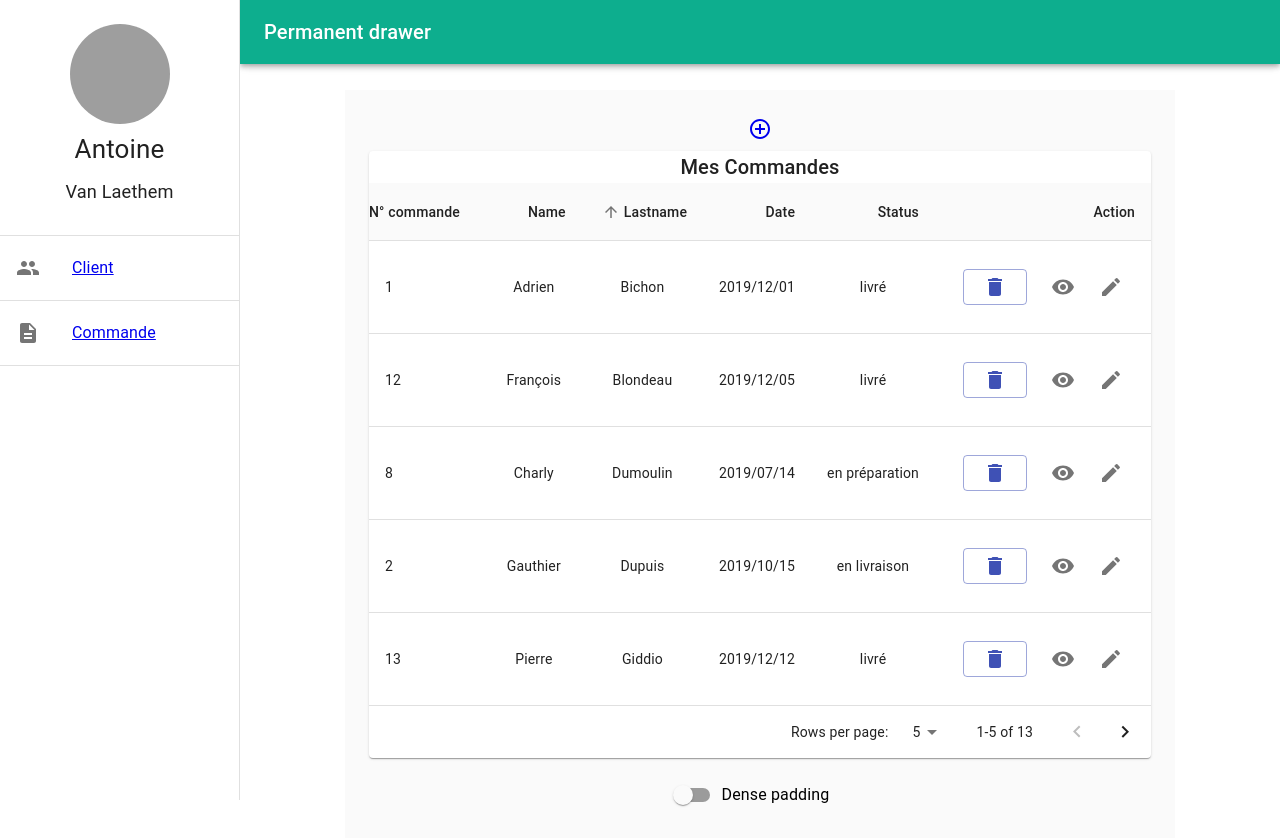
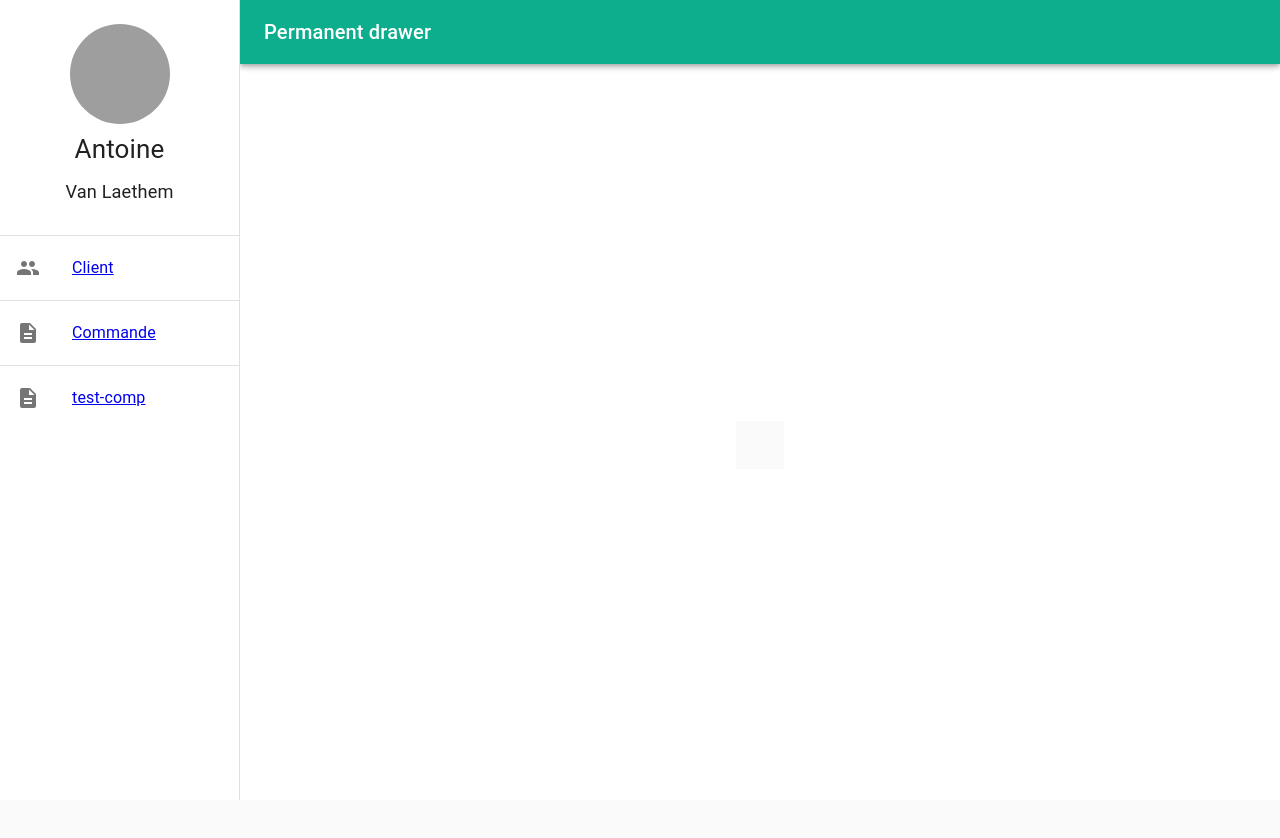
Before and after one commit to antoine-vl/wcs-takecare, a React (Create React App) app in the folder front-end/: page /dashboard in a window 1280 px wide. After the commit the page ends 800 px from the top, so only its background shows below. Built offline with nearby package versions, Linux system fonts and the light colour scheme; no server answers; grey boxes are pictures that could not be loaded.

Commit message:
maj routes

```diff
--- a/front-end/src/App.js
+++ b/front-end/src/App.js
@@ -1,29 +1,36 @@
 import React from 'react';
 import './App.css';
+
+// ROUTER
 import { Switch, Route } from 'react-router-dom';
+
+// COMPONENTS
 import Dashboard from './components/PharmacistSide/Dashboard';
 import HeroHeader from './components/HomeSide/HeroHeader';
-import FormulaireClient from './components/PharmacistSide/ClientPages/FormulaireClient';
 import FormulaireCommande from './components/PharmacistSide/CommandPages/FormulaireCommande';
-import EnhancedTable from './components/PharmacistSide/CommandPages/EnhancedTable'
+
+
+/* ============================== */
 
 
 function App() {
+
+
     return (
         <div className="App">
             <header className="App-header">
                 <Switch>
                     <Route
                         exact path='/'
-                        render ={(props) => < HeroHeader />}
+                        render ={props => < HeroHeader {...props} />}
                     />
                     <Route
                         path='/dashboard'
-                        render ={(props) => < Dashboard />}
+                        render ={props => < Dashboard {...props} />}
                     />
                     <Route
-                        exact path='/FormulaireCommande'
-                        render ={(props) => < FormulaireCommande />}
+                        path='/test-comp'
+                        render ={props => < FormulaireCommande {...props} />}
                     />
                 </Switch>
             </header>
--- a/front-end/src/components/HomeSide/HeroHeader.js
+++ b/front-end/src/components/HomeSide/HeroHeader.js
@@ -1,7 +1,15 @@
 import React from 'react';
 import './HeroHeader.css';
+
+// ROUTER
+import { Link } from 'react-router-dom';
+
+// COMPONENTS
 import SimpleSelect from './SimpleSelect';
 import ButtonPhone from './ButtonPhone';
+
+
+/* ============================== */
 
 
 const HeroHeader = () => {
@@ -22,6 +30,9 @@ const HeroHeader = () => {
                 </div>
             </div>
             <ButtonPhone/>
+
+            <button><Link to='/test-comp' >TEST-COMP</Link></button>
+            <button><Link to='/dashboard' >DASHBOARD</Link></button>
         </div>
     )
 }
--- a/front-end/src/components/PharmacistSide/Dashboard.js
+++ b/front-end/src/components/PharmacistSide/Dashboard.js
@@ -1,6 +1,10 @@
 import React from 'react';
 import './headerUserPage.css';
-import { NavLink, Switch, Route, useParams } from 'react-router-dom';
+
+// ROUTER
+import { NavLink, Switch, Route } from 'react-router-dom';
+
+// MATERIAL UI
 import PeopleIcon from '@material-ui/icons/People';
 import DescriptionIcon from '@material-ui/icons/Description';
 import { makeStyles } from '@material-ui/core/styles';
@@ -15,10 +19,16 @@ import ListItem from '@material-ui/core/ListItem';
 import ListItemIcon from '@material-ui/core/ListItemIcon';
 import ListItemText from '@material-ui/core/ListItemText';
 import Avatar from '@material-ui/core/Avatar';
+
+// COMPONENTS
 import CommandPage from './CommandPages/CommandPage';
 import FormulaireClient from './ClientPages/FormulaireClient';
 
 
+/* ============================== */
+
+
+// MATERIAL-UI STYLES
 const drawerWidth = 240;
 
 const useStyles = makeStyles(theme => ({
@@ -54,10 +64,18 @@ const useStyles = makeStyles(theme => ({
   },
 }));
 
-export default function PermanentDrawerLeft() {
+
+
+// ROUTING OPTIONS
+
+
+export default function Dashboard({match}) {
   const classes = useStyles();
 
-  let {souspartie} = useParams();
+  //console.log('Props: ', props.match);
+  console.log('Props match: ', match);
+  //console.log('Props history: ', history);
+  //console.log('Props location: ', location);
 
   return (
     <div className={classes.root}>
@@ -88,7 +106,7 @@ export default function PermanentDrawerLeft() {
 
         <Divider />
         <List>
-          <NavLink  activeClassName="active" to="/dashboard/formulaireClient" >
+          <NavLink  activeClassName="active" to={`${match.url}/client`} >
             <ListItem button key ="Client">
                 <ListItemIcon><PeopleIcon /></ListItemIcon>
                 <ListItemText primary="Client"/>
@@ -99,35 +117,52 @@ export default function PermanentDrawerLeft() {
         <Divider />
 
         <List>
-          <NavLink  activeClassName="active" to="/dashboard/orders" >
+          <NavLink  activeClassName="active" to={`${match.url}/orders`} >
             <ListItem button>
               <ListItemIcon><DescriptionIcon /></ListItemIcon>
               <ListItemText primary="Commande"/>
             </ListItem>
           </NavLink>
         </List>
+
         <Divider />
 
+        <List>
+          <NavLink  activeClassName="active" to={`${match.url}/test-comp`} >
+            <ListItem button>
+              <ListItemIcon><DescriptionIcon /></ListItemIcon>
+              <ListItemText primary="test-comp"/>
+            </ListItem>
+          </NavLink>
+        </List>
+
+
       </Drawer>
+
       <div className={classes.content}>
-      < CommandPage />
+        <Switch>
+          {/* <Route
+            path='/dashboard'
+            component={CommandPage}
+          s/> */}
+
+          <Route
+            path={`${match.path}/orders`}
+            render={props => <CommandPage {...props} />}
+          />
+
+          <Route
+            path={`${match.path}/client`}
+            render={props => <FormulaireClient {...props} />}
+          />
+
+          <Route
+            path={`${match.path}/test-comp`}
+            render={props => <FormulaireClient {...props} />}
+          />
+
+        </Switch>
       </div>
-      {/* <div className={classes.content}>
-        < CommandPage />
-
-        < FormulaireClient />
-      </div> */}
-
-      {/* <Switch>
-        <Route
-            path='/orders'
-            render ={(props) => < CommandPage />}
-        />
-        <Route
-            path='/dashboard'
-            render ={(props) => < Dashboard />}
-        />
-      </Switch> */}
     </div>
   );
 }
```
Also changed, not shown: front-end/src/components/PharmacistSide/CommandPages/CommandPage.js (+11 -3 lines), front-end/src/components/PharmacistSide/CommandPages/EnhancedTable.js (+8 -2 lines), 1 other file (tests, documents, lock files or other folders).
